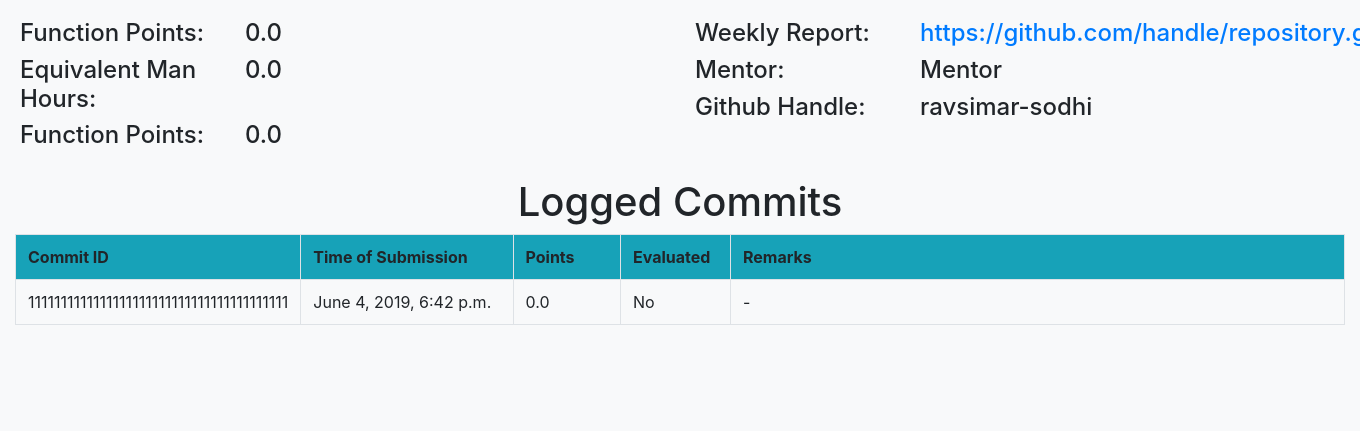
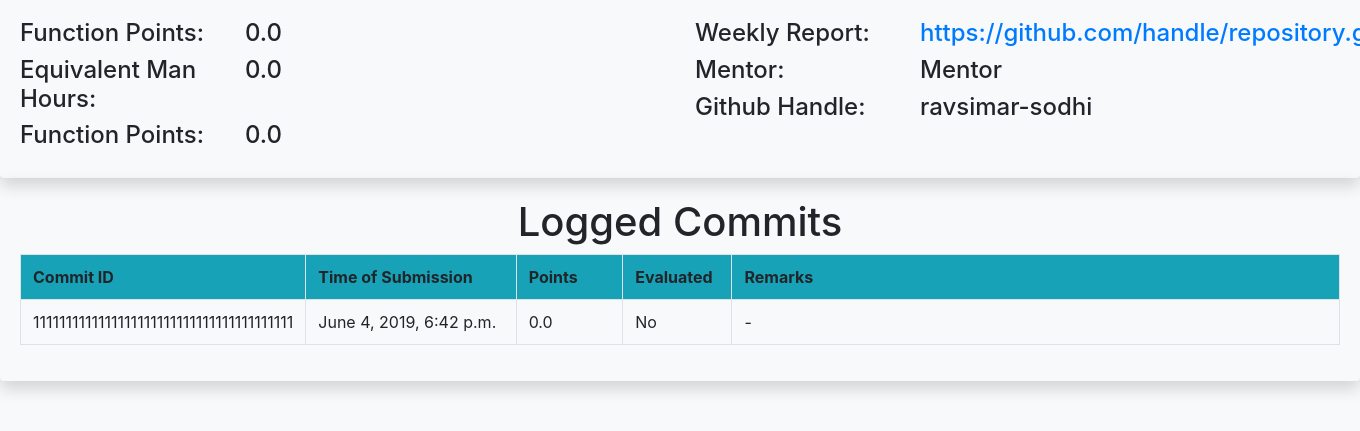
Before and after one commit to ravsimar-sodhi/SRIP-web-app, a Django app: template main/templates/main/performance.html in a window 1360 px wide; the page is wider, and only the part inside the window is pictured. Shown: the part 216-647 px from the top of that part. Run offline with Django 3.2, Linux system fonts and the light colour scheme; the template is opened without the code that fills it: values that come from a table or form of the project are taken from there, others are empty; data comes from the database, SQL or seed files in the repository; some libraries are stand-ins or nearby versions.

Commit message:
improved css

```diff
--- a/main/templates/main/logissue.html
+++ b/main/templates/main/logissue.html
@@ -2,7 +2,7 @@
 {% load bootstrap4 %}
 {% block content %}
 <div style="padding:20px">
-    <div class="container">
+    <div class="container shadow rounded" style="padding: 20px">
         <h2> Log Issue</h2>
         <form class="form-horizontal"
             style="background-color:ghostwhite; padding: 20px; border-radius: 10px;"
--- a/main/templates/main/performance.html
+++ b/main/templates/main/performance.html
@@ -1,7 +1,7 @@
 {% extends 'main/base.html' %}
 {% load bootstrap4 %}
 {% block content %}
-<div class="container-fluid" style="padding: 20px;">
+<div class="container-fluid shadow rounded" style="padding: 20px;">
     <div class="row">
         <div class="col-6">
             <div class="row">
@@ -57,10 +57,10 @@
 </div>
 </div>
 </div>
-<div class="container-fluid">
+<div class="container-fluid shadow rounded" style="padding: 20px">
     <h1 style="text-align: center">Logged Commits</h1>
     <div class="table-responsive">
-        <table class="table table-hover table-bordered" style="border-radius: 10px">
+        <table class="table table-hover table-bordered rounded" style="border-radius: 10px">
             <tr class="info bg-info">
                 <th>Commit ID</th>
                 <th>Time of Submission</th>
--- a/main/templates/main/report.html
+++ b/main/templates/main/report.html
@@ -2,7 +2,7 @@
 {% load bootstrap4 %}
 {% block content %}
 <div style="padding:20px">
-    <div class="container">
+    <div class="container shadow rounded" style="padding: 20px">
         <h2> Submit Report</h2>
         <form enctype="multipart/form-data" class="form-horizontal"
             style="background-color:ghostwhite; padding: 20px; border-radius: 10px;"
--- a/main/templates/main/search.html
+++ b/main/templates/main/search.html
@@ -1,14 +1,14 @@
 {% extends 'main/base.html' %}
 {% block content %}
 <div class="bg-light">
-    <div id="results" class="container">
+    <div id="results" class="container shadow rounded">
             <h1>Search Results</h1>
         {% for item in data.items %}
     {% if forloop.counter0|divisibleby:2 %}
     <div class="row">
         {% endif %}
         <div class="col-6 card-group">
-            <div class="card bg-light">
+            <div class="card bg-light shadow">
                 <div class="card-header bg-danger">
                     <div class="row">
 
--- a/main/views.py
+++ b/main/views.py
@@ -18,6 +18,10 @@ def home(request):
         dic['info'] = info
         return render(request, 'main/home.html',dic )
     return render(request, 'main/home.html', dic)
+
+# def show_logos(users):
+    # for user in orgs:
+
 
 def gitlab_search(keyword):
     gl = Gitlab('https://gitlab.com', private_token = 'bqfyAiHKF_zT1EFxT_Mz')
```
Also changed, not shown: main/templates/main/home.html (+5 -6 lines), registration/views.py (line endings or trailing spaces).
